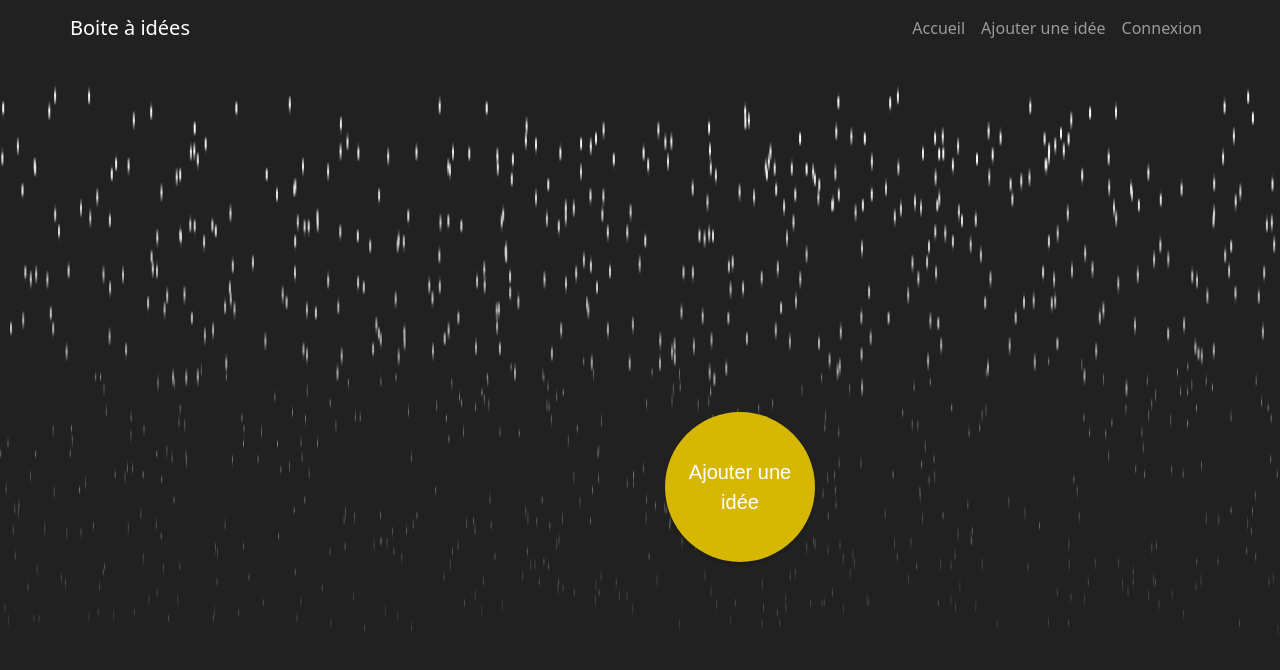
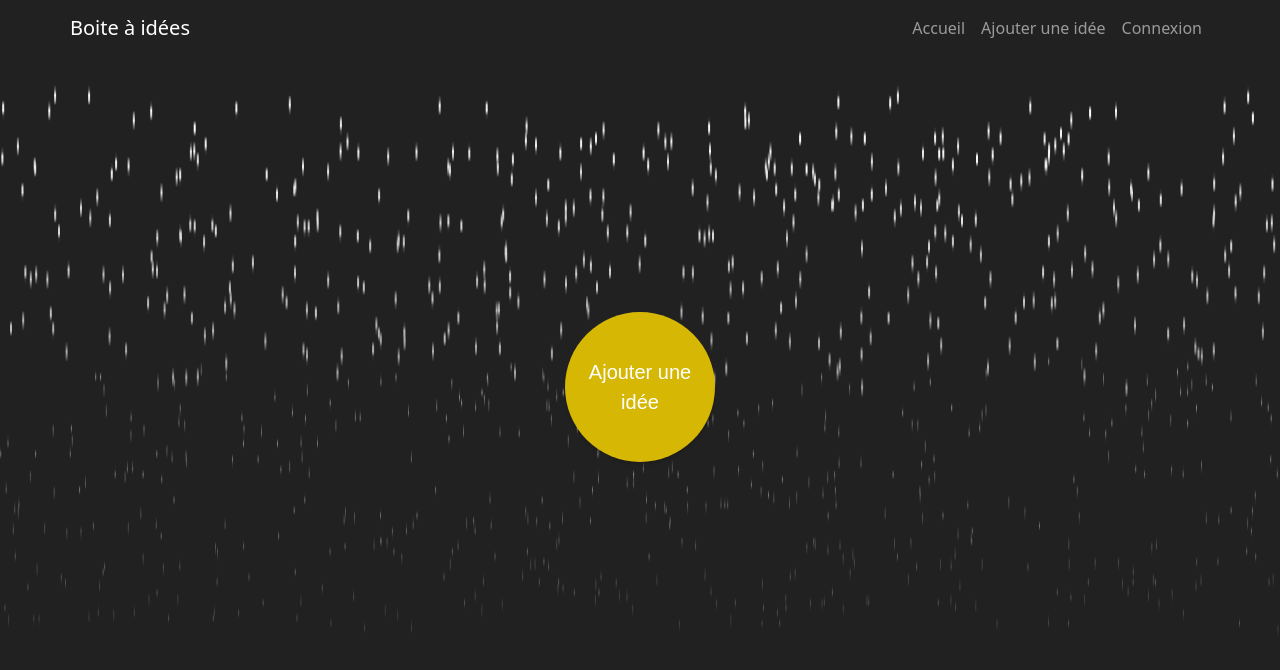
Before and after one commit to AidounNejma/Laravel-React, a React (Create React App) app in the folder reactapp/: page /add-ideas in a window 1280 px wide. Shown: the top 670 px of the page. Built offline with nearby package versions, Linux system fonts and the light colour scheme.

Commit message:
correct css add idea centered

```diff
--- a/reactapp/package.json
+++ b/reactapp/package.json
@@ -11,6 +11,7 @@
     "@testing-library/user-event": "^13.5.0",
     "axios": "^0.26.1",
     "bootstrap": "^5.1.3",
+    "jquery": "^3.6.0",
     "mdbreact": "^5.2.0",
     "particles-bg": "^2.5.5",
     "react": "^17.0.2",
--- a/reactapp/public/css/circular.css
+++ b/reactapp/public/css/circular.css
@@ -42,13 +42,14 @@
   top: 50%;
   width: 600px;
   height: 600px;
-  margin: -25vh;
+  transform: translate(-50%, -50%);
   display: flex;
   justify-content: center;
   align-items: center;
   /* border: 1px solid #000; */
   border-radius: 50%;
 }
+
 .item {
   width: 150px;
   height: 150px;
@@ -63,7 +64,25 @@
 
 }
 
-@keyframes circle {
-  from {-webkit-transform: rotateZ(0deg) translateX(225px)}
-  to {-webkit-transform: rotateZ(-360deg) translateX(225px)}
+.item:hover{
+  animation: bounce 1s;
+  cursor:pointer;
 }
+
+
+@keyframes bounce {
+  0%, 20%, 60%, 100% {
+    -webkit-transform: translateY(0);
+    transform: translateY(0);
+  }
+
+  40% {
+    -webkit-transform: translateY(-20px);
+    transform: translateY(-20px);
+  }
+
+  80% {
+    -webkit-transform: translateY(-10px);
+    transform: translateY(-10px);
+  }
+}
```
Also changed, not shown: 1 other file (tests, documents, lock files or other folders).
